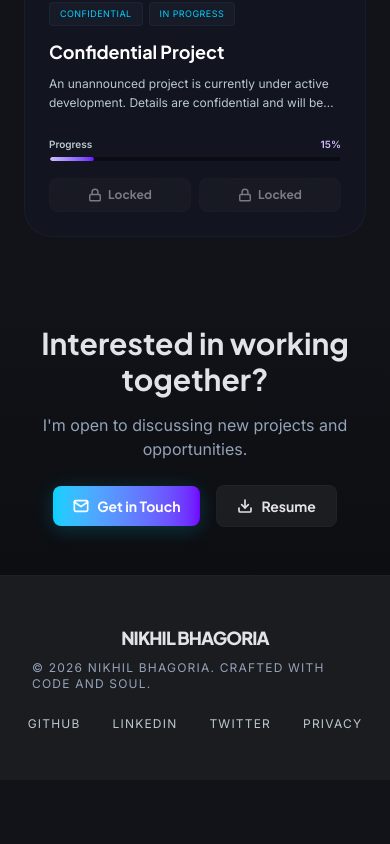
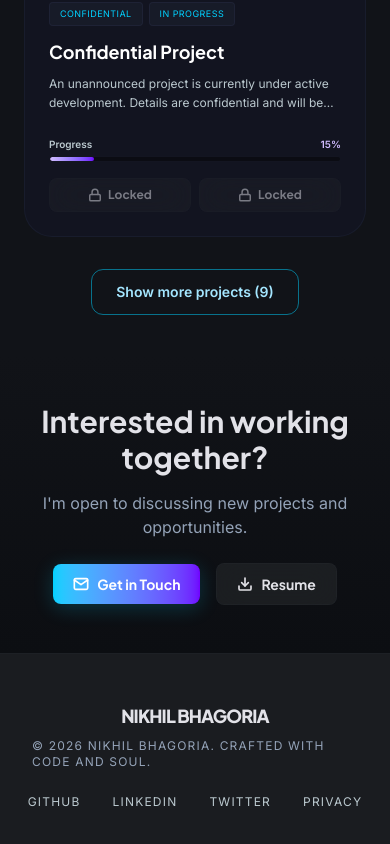
Before and after one commit to NikhilBhagoria/nikhil-dev-portfolio, a Next.js app: page /projects in a window 390 px wide. Shown: the part 5963-6807 px from the top of the page. Before the commit the page ends 6743 px from the top, so only its background shows below. Built offline with nearby package versions, Linux system fonts and the light colour scheme.

Commit message:
feat: add expandable view for project results and improve search functionality

```diff
--- a/src/app/projects/page.js
+++ b/src/app/projects/page.js
@@ -13,6 +13,7 @@ export default function ProjectsPage() {
   const [selectedTag, setSelectedTag] = useState(null);
   const [viewMode, setViewMode] = useState("grid"); // grid or list
   const tagsRef = useRef(null);
+  const [expanded, setExpanded] = useState(false);
 
   const scrollTags = (direction) => {
     if (tagsRef.current) {
@@ -102,7 +103,7 @@ export default function ProjectsPage() {
                 type="text"
                 placeholder="Search projects..."
                 value={searchQuery}
-                onChange={(e) => setSearchQuery(e.target.value)}
+                onChange={(e) => { setSearchQuery(e.target.value); setExpanded(false); }}
                 className="w-full pl-11 pr-4 py-2.5 bg-surface-container-low border border-outline-variant/30 rounded-lg text-on-surface placeholder-on-surface-variant/50 focus:outline-none focus:border-primary/50 focus:ring-2 focus:ring-primary/20 transition-all backdrop-blur-sm text-sm"
               />
             </div>
@@ -130,7 +131,7 @@ export default function ProjectsPage() {
                 className="flex gap-2 overflow-x-auto pb-2 scrollbar-none scroll-smooth px-8 w-full"
               >
                 <button
-                  onClick={() => setSelectedTag(null)}
+                  onClick={() => { setSelectedTag(null); setExpanded(false); }}
                   className={`px-3.5 py-2 rounded-lg font-label text-xs font-bold uppercase tracking-wider transition-all whitespace-nowrap cursor-pointer ${
                     selectedTag === null
                       ? "bg-primary text-background shadow-[0_2px_10px_rgba(164,230,255,0.2)] scale-[1.02]"
@@ -142,7 +143,7 @@ export default function ProjectsPage() {
                 {allTags.map((tag) => (
                   <button
                     key={tag}
-                    onClick={() => setSelectedTag(tag)}
+                    onClick={() => { setSelectedTag(tag); setExpanded(false); }}
                     className={`px-3.5 py-2 rounded-lg font-label text-xs font-bold uppercase tracking-wider transition-all whitespace-nowrap cursor-pointer ${
                       selectedTag === tag
                         ? "bg-secondary text-background shadow-[0_2px_10px_rgba(209,188,255,0.2)] scale-[1.02]"
@@ -198,18 +199,18 @@ export default function ProjectsPage() {
       </section>
 
       {/* Projects Grid / List */}
-      <section className="py-10 px-6 bg-background pt-8">
+      <section className="projects-results py-10 px-6 bg-background pt-8" data-expanded={expanded}>
         <div className="max-w-6xl mx-auto">
           {filteredProjects.length > 0 ? (
             <>
               {viewMode === "grid" ? (
-                <div className="grid grid-cols-1 md:grid-cols-2 lg:grid-cols-3 gap-6">
+                <div id="project-results" className="project-results-items grid grid-cols-1 md:grid-cols-2 lg:grid-cols-3 gap-6">
                   {filteredProjects.map((project, index) => (
                     <ProjectCard key={project.id} project={project} index={index} />
                   ))}
                 </div>
               ) : (
-                <div className="space-y-4">
+                <div id="project-results" className="project-results-items space-y-4">
                   {filteredProjects.map((project, index) => (
                     <ProjectListItem
                       key={project.id}
@@ -217,6 +218,19 @@ export default function ProjectsPage() {
                       index={index}
                     />
                   ))}
+                </div>
+              )}
+              {filteredProjects.length > 3 && (
+                <div className="mt-8 text-center md:hidden">
+                  <button
+                    type="button"
+                    aria-expanded={expanded}
+                    aria-controls="project-results"
+                    onClick={() => setExpanded(value => !value)}
+                    className="min-h-11 rounded-xl border border-primary-container/50 px-6 py-3 text-sm font-semibold text-primary hover:bg-primary-container/10 focus-visible:outline-2 focus-visible:outline-offset-4 focus-visible:outline-primary-container"
+                  >
+                    {expanded ? "Show fewer projects" : `Show more projects (${filteredProjects.length - 3})`}
+                  </button>
                 </div>
               )}
             </>
```
